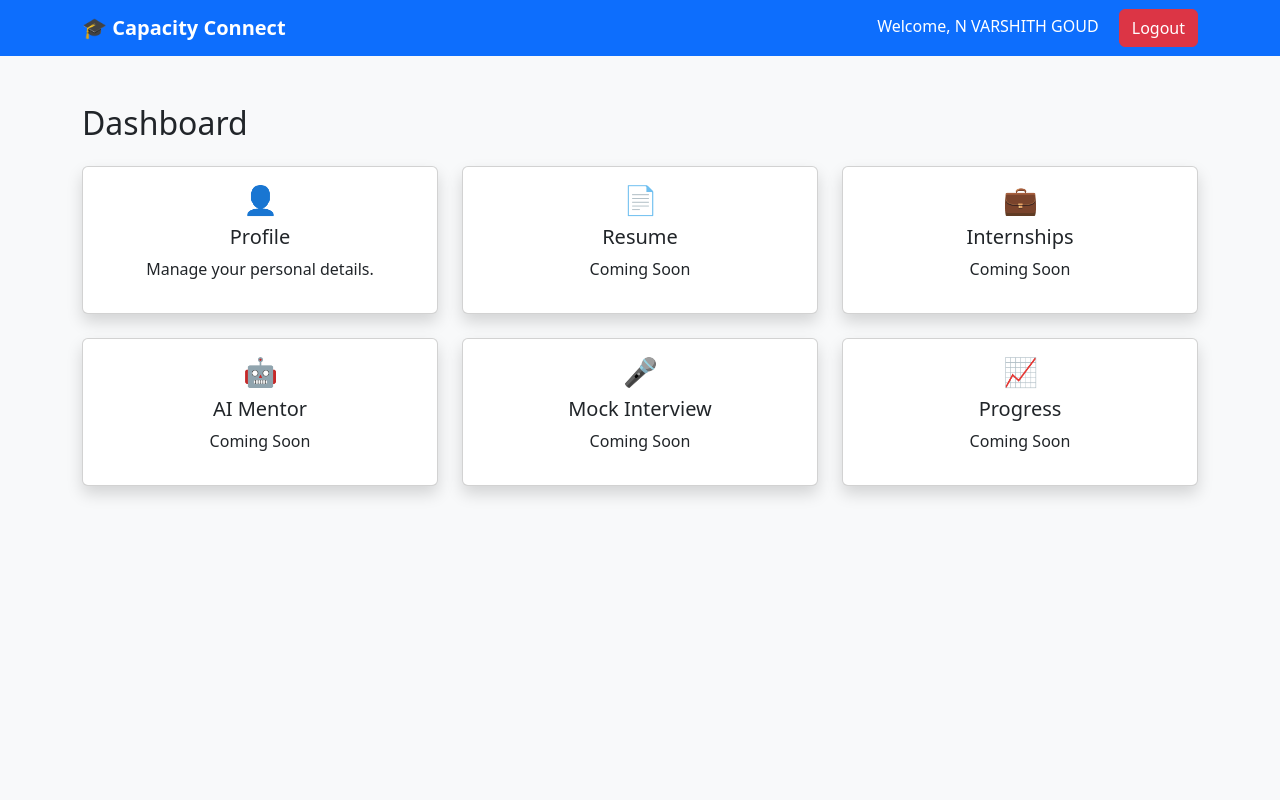
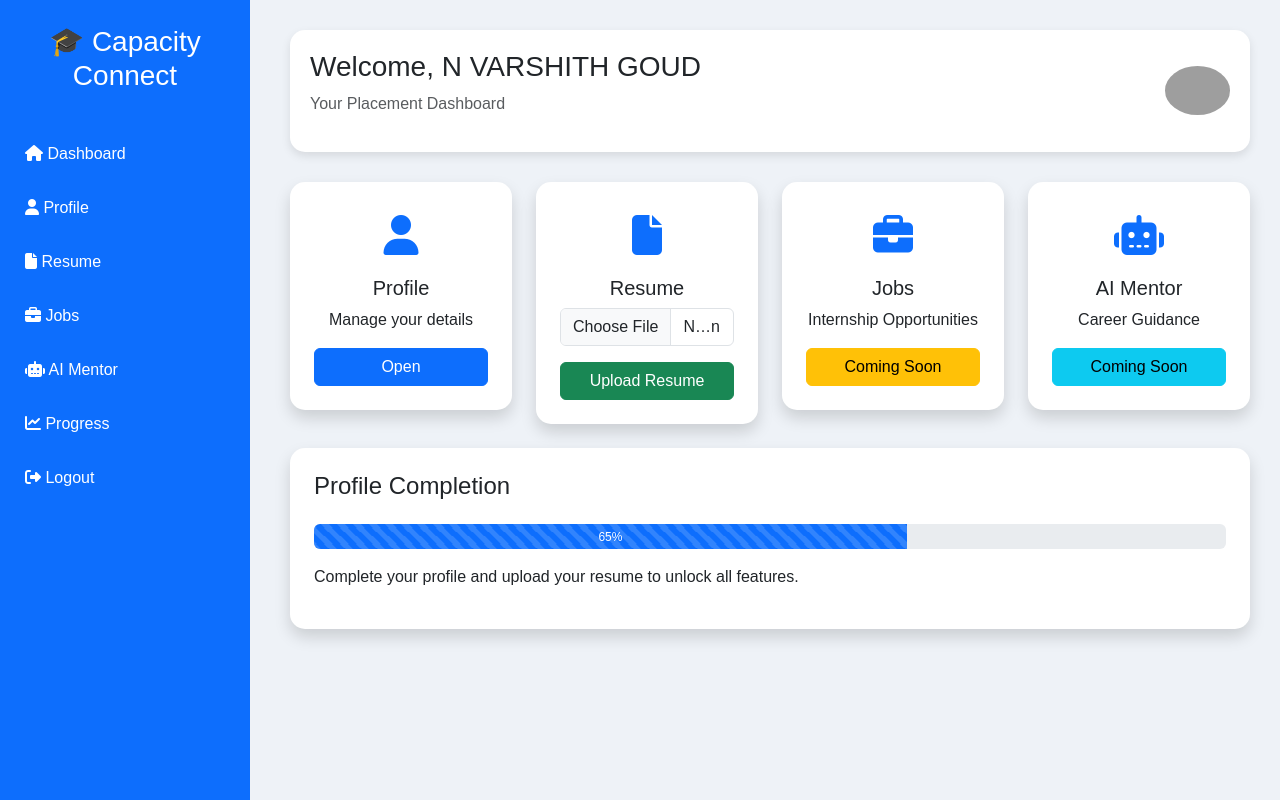
Before and after one commit to varshithgoud07/Capacity-Connect, a Flask app: page /dashboard in a window 1280 px wide. Run offline with Flask 3, Linux system fonts and the light colour scheme; a user stored in the database is signed in; some libraries are stand-ins or nearby versions; grey boxes are pictures that could not be loaded.

Commit message:
Added resume upload with flash messages

```diff
--- a/app.py
+++ b/app.py
@@ -1,18 +1,38 @@
-from flask import Flask, render_template, request, redirect, url_for, session
-import sqlite3
+from flask import Flask, render_template, request, redirect, url_for, session, flash
+import os
+from werkzeug.utils import secure_filename
 
-from config import SECRET_KEY, DATABASE
+from config import SECRET_KEY
 from database import get_connection, create_tables
 
 app = Flask(__name__)
 app.secret_key = SECRET_KEY
+
+# ------------------------
+# Upload Folder
+# ------------------------
+
+UPLOAD_FOLDER = "uploads"
+app.config["UPLOAD_FOLDER"] = UPLOAD_FOLDER
+
+if not os.path.exists(UPLOAD_FOLDER):
+    os.makedirs(UPLOAD_FOLDER)
+
 create_tables()
 
+
+# ------------------------
+# Home
+# ------------------------
 
 @app.route("/")
 def home():
     return render_template("index.html")
 
+
+# ------------------------
+# Login
+# ------------------------
 
 @app.route("/login", methods=["GET", "POST"])
 def login():
@@ -31,21 +51,24 @@ def login():
         )
 
         user = cursor.fetchone()
-
         conn.close()
 
+        if user:
+            session["name"] = user[1]
+            session["email"] = user[2]
 
-        if user:
+            flash("Welcome back!")
+            return redirect(url_for("dashboard"))
 
-           session["name"] = user[1]
-           session["email"] = user[2]
-
-           return redirect(url_for("dashboard"))
-
-        else:
-            return "<h2>Invalid Email or Password</h2>"
+        flash("Invalid Email or Password")
+        return redirect(url_for("login"))
 
     return render_template("login.html")
+
+
+# ------------------------
+# Dashboard
+# ------------------------
 
 @app.route("/dashboard")
 def dashboard():
@@ -59,6 +82,10 @@ def dashboard():
     )
 
 
+# ------------------------
+# Profile
+# ------------------------
+
 @app.route("/profile")
 def profile():
 
@@ -69,33 +96,35 @@ def profile():
     cursor = conn.cursor()
 
     cursor.execute(
-        "SELECT name, email, phone, branch, year, skills FROM users WHERE email=?",
+        """
+        SELECT name,email,phone,branch,year,skills
+        FROM users
+        WHERE email=?
+        """,
         (session["email"],)
     )
 
     user = cursor.fetchone()
-
-    print("Session email:", session["email"])
-    print("Database result:", user)
-
     conn.close()
 
+    if not user:
+        flash("User not found.")
+        return redirect("/dashboard")
+
     return render_template(
-       "profile.html",
-       name=user[0],
-       email=user[1],
-       phone=user[2],
-       branch=user[3],
-       year=user[4],
-       skills=user[5]
+        "profile.html",
+        name=user[0],
+        email=user[1],
+        phone=user[2],
+        branch=user[3],
+        year=user[4],
+        skills=user[5]
     )
-@app.route("/logout")
-def logout():
 
-    session.pop("name", None)
-    session.pop("email", None)
 
-    return redirect(url_for("login"))
+# ------------------------
+# Register
+# ------------------------
 
 @app.route("/register", methods=["GET", "POST"])
 def register():
@@ -109,18 +138,37 @@ def register():
         conn = get_connection()
         cursor = conn.cursor()
 
-        cursor.execute(
-            "INSERT INTO users(name,email,password) VALUES(?,?,?)",
-            (name, email, password)
-        )
+        try:
 
-        conn.commit()
-        conn.close()
+            cursor.execute(
+                """
+                INSERT INTO users(name,email,password)
+                VALUES(?,?,?)
+                """,
+                (name, email, password)
+            )
 
-        return "<h2>Registration Successful!</h2>"
+            conn.commit()
+
+            flash("Registration Successful! Please Login.")
+
+            return redirect(url_for("login"))
+
+        except Exception:
+
+            flash("Email already exists!")
+
+            return redirect(url_for("register"))
+
+        finally:
+            conn.close()
 
     return render_template("register.html")
 
+
+# ------------------------
+# Update Profile
+# ------------------------
 
 @app.route("/update_profile", methods=["POST"])
 def update_profile():
@@ -136,15 +184,79 @@ def update_profile():
     conn = get_connection()
     cursor = conn.cursor()
 
-    cursor.execute("""
-    UPDATE users
-    SET phone=?, branch=?, year=?, skills=?
-    WHERE email=?
-    """, (phone, branch, year, skills, session["email"]))
+    cursor.execute(
+        """
+        UPDATE users
+        SET phone=?,
+            branch=?,
+            year=?,
+            skills=?
+        WHERE email=?
+        """,
+        (
+            phone,
+            branch,
+            year,
+            skills,
+            session["email"]
+        )
+    )
 
     conn.commit()
     conn.close()
 
+    flash("Profile Updated Successfully!")
+
     return redirect("/profile")
+
+
+# ------------------------
+# Resume Upload
+# ------------------------
+
+@app.route("/upload_resume", methods=["POST"])
+def upload_resume():
+
+    if "email" not in session:
+        return redirect("/login")
+
+    file = request.files.get("resume")
+
+    if file is None or file.filename == "":
+        flash("Please select a resume.")
+        return redirect("/dashboard")
+
+    filename = secure_filename(file.filename)
+
+    file.save(
+        os.path.join(
+            app.config["UPLOAD_FOLDER"],
+            filename
+        )
+    )
+
+    flash("Resume Uploaded Successfully!")
+
+    return redirect("/dashboard")
+
+
+# ------------------------
+# Logout
+# ------------------------
+
+@app.route("/logout")
+def logout():
+
+    session.clear()
+
+    flash("Logged out successfully!")
+
+    return redirect(url_for("login"))
+
+
+# ------------------------
+# Run App
+# ------------------------
+
 if __name__ == "__main__":
     app.run(debug=True)
--- a/templates/dashboard.html
+++ b/templates/dashboard.html
@@ -2,113 +2,324 @@
 <html lang="en">
 
 <head>
+<meta charset="UTF-8">
+<meta name="viewport" content="width=device-width, initial-scale=1">
 
-    <meta charset="UTF-8">
-    <meta name="viewport" content="width=device-width, initial-scale=1.0">
-
-    <title>Capacity Connect</title>
+<title>Capacity Connect Dashboard</title>
 
 <link href="https://cdn.jsdelivr.net/npm/bootstrap@5.3.7/dist/css/bootstrap.min.css" rel="stylesheet">
+<link href="https://cdnjs.cloudflare.com/ajax/libs/font-awesome/6.7.2/css/all.min.css" rel="stylesheet">
+
+<style>
+
+body{
+    background:#eef2f7;
+    font-family:Arial,Helvetica,sans-serif;
+}
+
+.sidebar{
+    width:250px;
+    height:100vh;
+    position:fixed;
+    background:#0d6efd;
+    color:white;
+    padding-top:25px;
+}
+
+.sidebar h3{
+    text-align:center;
+    margin-bottom:35px;
+}
+
+.sidebar a{
+    display:block;
+    color:white;
+    text-decoration:none;
+    padding:15px 25px;
+    transition:.3s;
+}
+
+.sidebar a:hover{
+    background:white;
+    color:#0d6efd;
+}
+
+.content{
+    margin-left:260px;
+    padding:30px;
+}
+
+.topbar{
+    background:white;
+    border-radius:15px;
+    padding:20px;
+    display:flex;
+    justify-content:space-between;
+    align-items:center;
+    margin-bottom:30px;
+    box-shadow:0 4px 10px rgba(0,0,0,.1);
+}
+
+.card{
+    border:none;
+    border-radius:15px;
+    transition:.3s;
+}
+
+.card:hover{
+    transform:translateY(-6px);
+}
+
+.stat{
+    font-size:40px;
+    color:#0d6efd;
+    margin-bottom:10px;
+}
+
+.progress{
+    height:25px;
+}
+
+</style>
 
 </head>
 
-<body class="bg-light">
+<body>
 
-<nav class="navbar navbar-expand-lg navbar-dark bg-primary">
+<!-- Sidebar -->
 
-    <div class="container">
+<div class="sidebar">
 
-        <a class="navbar-brand fw-bold" href="/">
-            🎓 Capacity Connect
+<h3>🎓 Capacity Connect</h3>
+
+<a href="/dashboard">
+<i class="fa fa-home"></i> Dashboard
 </a>
+
+<a href="/profile">
+<i class="fa fa-user"></i> Profile
+</a>
+
+<a href="#">
+<i class="fa fa-file"></i> Resume
+</a>
+
+<a href="#">
+<i class="fa fa-briefcase"></i> Jobs
+</a>
+
+<a href="#">
+<i class="fa fa-robot"></i> AI Mentor
+</a>
+
+<a href="#">
+<i class="fa fa-chart-line"></i> Progress
+</a>
+
+<a href="/logout">
+<i class="fa fa-sign-out-alt"></i> Logout
+</a>
+
+</div>
+
+<!-- Main Content -->
+
+<div class="content">
+
+{% with messages = get_flashed_messages() %}
+{% if messages %}
+
+<div class="alert alert-success alert-dismissible fade show" role="alert">
+
+{% for message in messages %}
+{{ message }}
+{% endfor %}
+
+<button
+type="button"
+class="btn-close"
+data-bs-dismiss="alert">
+</button>
+
+</div>
+
+{% endif %}
+{% endwith %}
+
+<div class="topbar">
 
 <div>
 
-            <span class="text-white me-3">
-                Welcome, {{ name }}
-            </span>
+<h3>Welcome, {{ name }}</h3>
 
-            <a href="/logout" class="btn btn-danger">
-                Logout
+<p class="text-muted">
+Your Placement Dashboard
+</p>
+
+</div>
+
+<img
+src="https://ui-avatars.com/api/?name={{name}}&background=0D6EFD&color=fff"
+class="rounded-circle"
+width="65">
+
+</div>
+
+<div class="row g-4">
+
+<!-- Profile -->
+
+<div class="col-md-3">
+
+<div class="card shadow p-4 text-center">
+
+<div class="stat">
+
+<i class="fa fa-user"></i>
+
+</div>
+
+<h5>Profile</h5>
+
+<p>Manage your details</p>
+
+<a href="/profile"
+class="btn btn-primary w-100">
+
+Open
+
 </a>
 
 </div>
 
 </div>
 
-</nav>
+<!-- Resume -->
 
-<div class="container mt-5">
+<div class="col-md-3">
 
-    <h2 class="mb-4">Dashboard</h2>
+<div class="card shadow p-4 text-center">
 
-    <div class="row g-4">
+<div class="stat">
 
-        <div class="col-md-4">
-            <a href="/profile" class="text-decoration-none text-dark">
-                <div class="card shadow h-100">
-                    <div class="card-body text-center">
-                        <h3>👤</h3>
-                        <h5>Profile</h5>
-                        <p>Manage your personal details.</p>
-                    </div>
-                </div>
-            </a>
+<i class="fa fa-file"></i>
+
 </div>
 
-        <div class="col-md-4">
-            <div class="card shadow h-100">
-                <div class="card-body text-center">
-                    <h3>📄</h3>
 <h5>Resume</h5>
-                    <p>Coming Soon</p>
-                </div>
-            </div>
+
+<form
+action="/upload_resume"
+method="POST"
+enctype="multipart/form-data">
+
+<input
+type="file"
+name="resume"
+class="form-control mb-3"
+accept=".pdf,.doc,.docx"
+required>
+
+<button
+type="submit"
+class="btn btn-success w-100">
+
+Upload Resume
+
+</button>
+
+</form>
+
 </div>
 
-        <div class="col-md-4">
-            <div class="card shadow h-100">
-                <div class="card-body text-center">
-                    <h3>💼</h3>
-                    <h5>Internships</h5>
-                    <p>Coming Soon</p>
-                </div>
-            </div>
 </div>
 
-        <div class="col-md-4">
-            <div class="card shadow h-100">
-                <div class="card-body text-center">
-                    <h3>🤖</h3>
-                    <h5>AI Mentor</h5>
-                    <p>Coming Soon</p>
-                </div>
-            </div>
+<!-- Jobs -->
+
+<div class="col-md-3">
+
+<div class="card shadow p-4 text-center">
+
+<div class="stat">
+
+<i class="fa fa-briefcase"></i>
+
 </div>
 
-        <div class="col-md-4">
-            <div class="card shadow h-100">
-                <div class="card-body text-center">
-                    <h3>🎤</h3>
-                    <h5>Mock Interview</h5>
-                    <p>Coming Soon</p>
-                </div>
-            </div>
+<h5>Jobs</h5>
+
+<p>Internship Opportunities</p>
+
+<button
+class="btn btn-warning w-100">
+
+Coming Soon
+
+</button>
+
 </div>
 
-        <div class="col-md-4">
-            <div class="card shadow h-100">
-                <div class="card-body text-center">
-                    <h3>📈</h3>
-                    <h5>Progress</h5>
-                    <p>Coming Soon</p>
 </div>
+
+<!-- AI -->
+
+<div class="col-md-3">
+
+<div class="card shadow p-4 text-center">
+
+<div class="stat">
+
+<i class="fa fa-robot"></i>
+
 </div>
+
+<h5>AI Mentor</h5>
+
+<p>Career Guidance</p>
+
+<button
+class="btn btn-info w-100">
+
+Coming Soon
+
+</button>
+
 </div>
 
 </div>
 
 </div>
 
+<br>
+
+<div class="card shadow p-4">
+
+<h4>Profile Completion</h4>
+
+<div class="progress mt-3">
+
+<div
+class="progress-bar progress-bar-striped progress-bar-animated"
+style="width:65%;">
+
+65%
+
+</div>
+
+</div>
+
+<p class="mt-3">
+
+Complete your profile and upload your resume to unlock all features.
+
+</p>
+
+</div>
+
+</div>
+
+<script src="https://cdn.jsdelivr.net/npm/bootstrap@5.3.7/dist/js/bootstrap.bundle.min.js"></script>
+
 </body>
+
 </html>
```
Also changed, not shown: users.db, 5 other files. Lines whose indentation alone changed are shown as unchanged.
